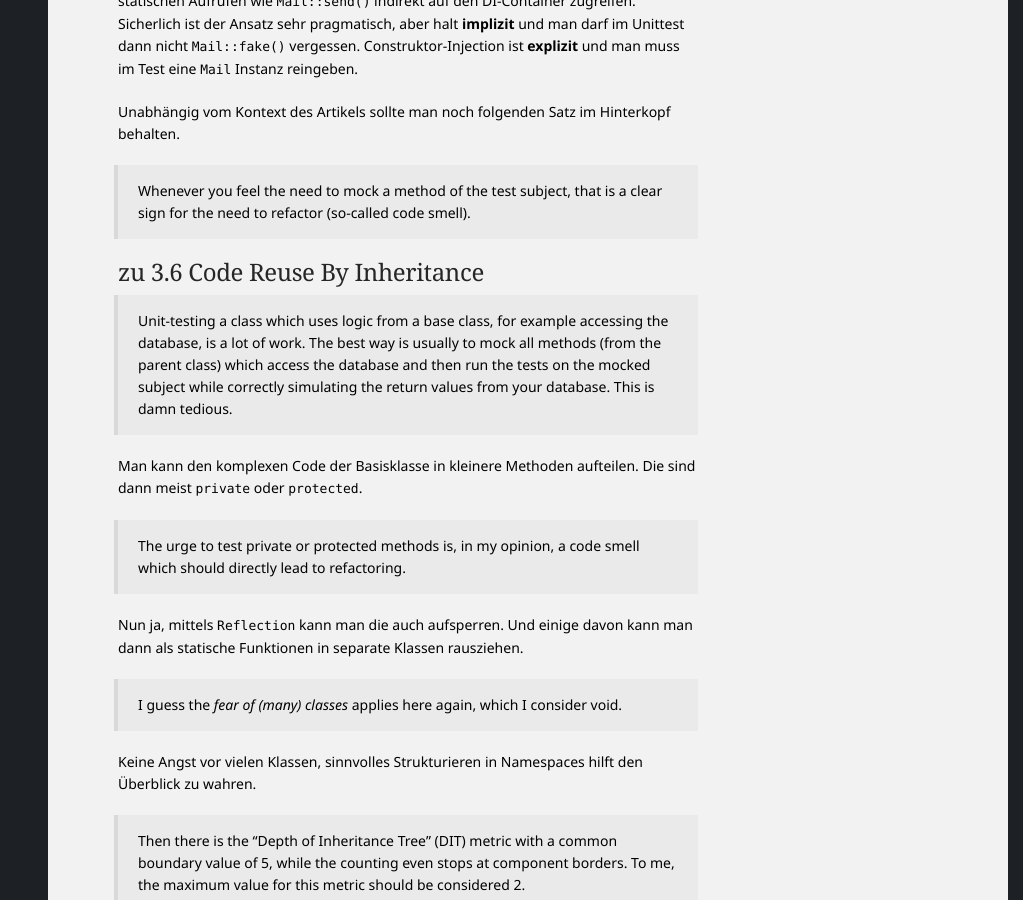
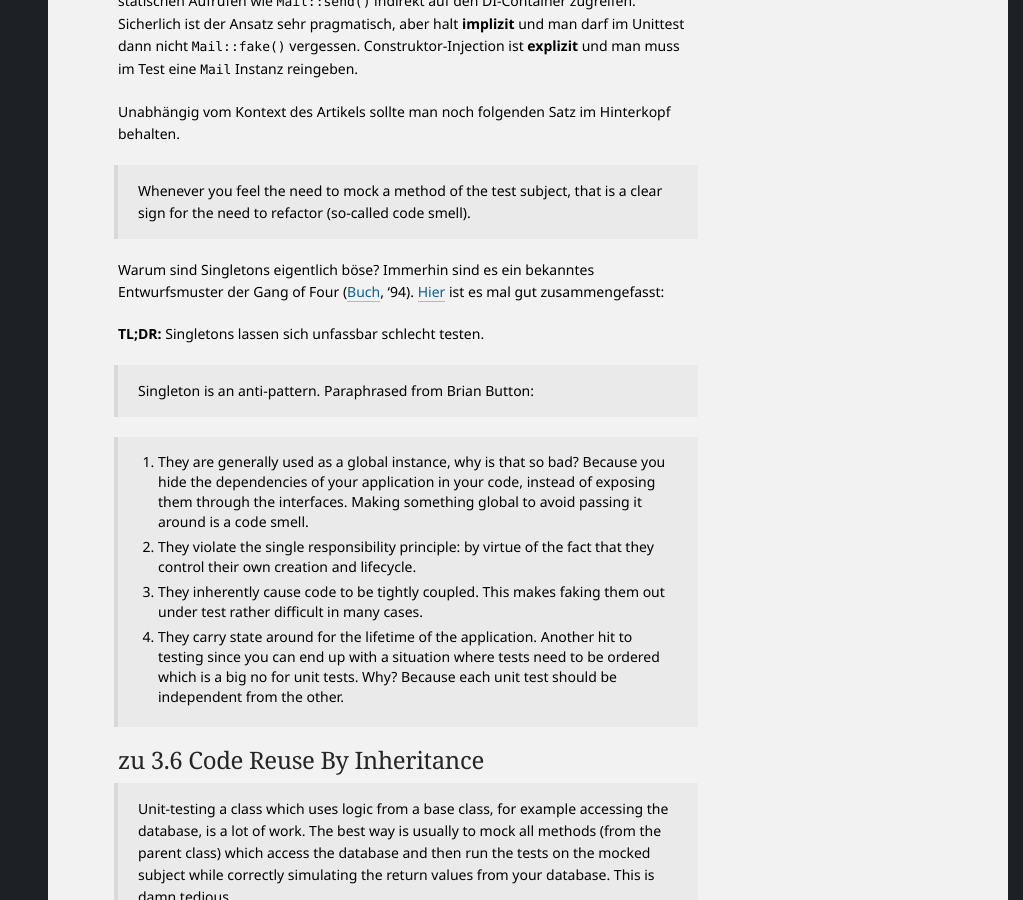
Before and after one commit to ronnyhartenstein/ronnyhartenstein.github.io, a Jekyll site: the page built from _posts/2018/2018-05-14-Book-Review-Crafting-Quality-Software-Qafoo.md, in a window 1280 px wide and 900 px high, scrolled down 6097 px. Shown: the whole window, without its empty margins (257-1280 px from the left). Built offline with Jekyll 4.4.1, drawn with Linux system fonts in a browser that asks for light colours.

Commit message:
Singletons are evil

```diff
--- a/_posts/2018/2018-05-14-Book-Review-Crafting-Quality-Software-Qafoo.md
+++ b/_posts/2018/2018-05-14-Book-Review-Crafting-Quality-Software-Qafoo.md
@@ -169,6 +169,17 @@ In Laravel gilt das gleiche für die Services-`Facade`. Auch hier kann man einfa
 Unabhängig vom Kontext des Artikels sollte man noch folgenden Satz im Hinterkopf behalten.
 
 > Whenever you feel the need to mock a method of the test subject, that is a clear sign for the need to refactor (so-called code smell).
+
+Warum sind Singletons eigentlich böse? Immerhin sind es ein bekanntes Entwurfsmuster der Gang of Four ([Buch](https://www.amazon.com/Design-Patterns-Elements-Reusable-Object-Oriented/dp/0201633612/), '94). [Hier](https://github.com/jupeter/clean-code-php#dont-use-a-singleton-pattern) ist es mal gut zusammengefasst:
+
+**TL;DR:** Singletons lassen sich unfassbar schlecht testen.
+
+> Singleton is an anti-pattern. Paraphrased from Brian Button:
+
+>1. They are generally used as a global instance, why is that so bad? Because you hide the dependencies of your application in your code, instead of exposing them through the interfaces. Making something global to avoid passing it around is a code smell.
+>2. They violate the single responsibility principle: by virtue of the fact that they control their own creation and lifecycle.
+>3. They inherently cause code to be tightly coupled. This makes faking them out under test rather difficult in many cases.
+>4. They carry state around for the lifetime of the application. Another hit to testing since you can end up with a situation where tests need to be ordered which is a big no for unit tests. Why? Because each unit test should be independent from the other.
 
 
 ### zu 3.6 Code Reuse By Inheritance
```
